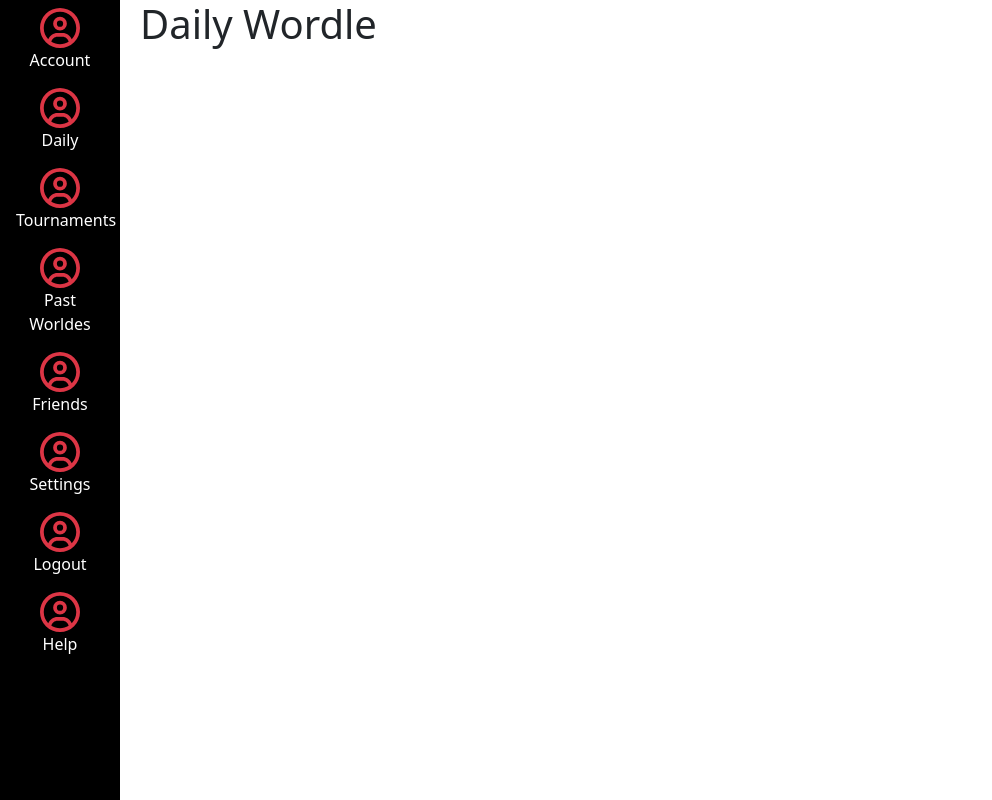
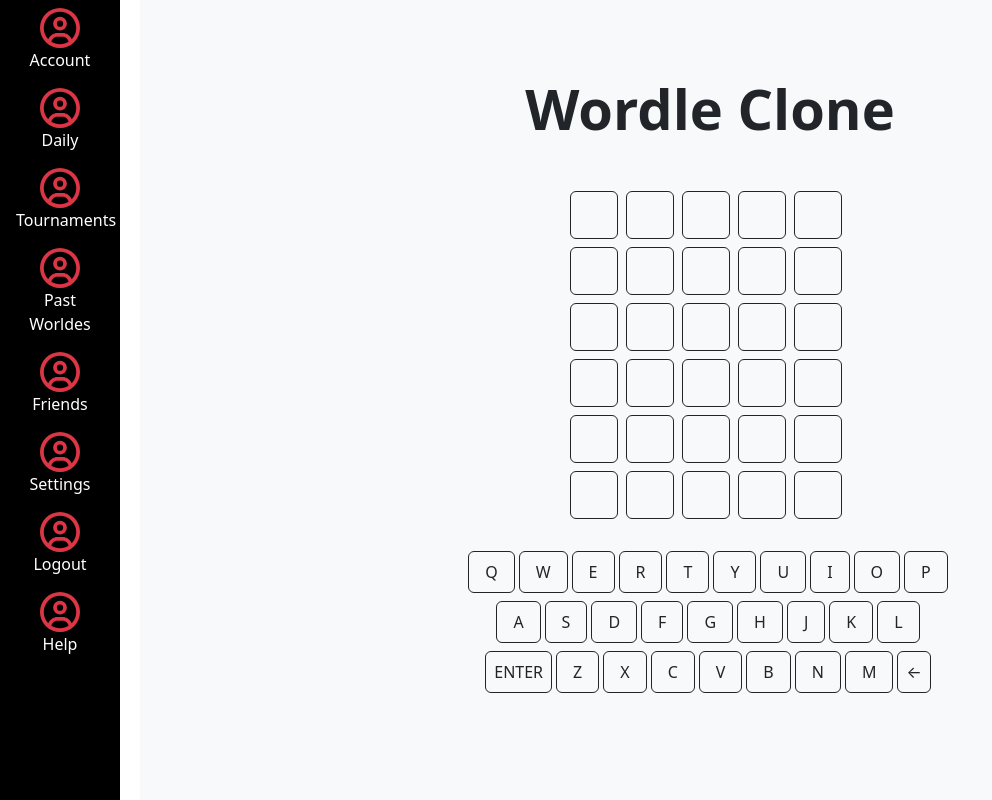
Before and after one commit to jakefriedman519/social-wordle-react-web-app, a React (Vite) app: page /wordle in a window 1280 px wide. Shown: the whole page, without its empty margins (0-992 px from the left). Built offline with nearby package versions, Linux system fonts and the light colour scheme; no server answers.

Commit message:
feat: wordle skeleton

```diff
--- a/src/Worldes/index.tsx
+++ b/src/Worldes/index.tsx
@@ -1,4 +1,144 @@
-export default function Worldes() {
-  // this is the default component
-  return <><h1>Daily Wordle</h1></>;
+import { useState, useEffect } from "react";
+
+// TODO this was generated by v0, we need to clean this up and make it work properly ...
+export default function WordleGame() {
+  const getRandomWord = () => {
+    // TODO get from backend
+    const words = ["APPLE"];
+    return words[Math.floor(Math.random() * words.length)];
+  };
+
+  const [targetWord, setTargetWord] = useState("");
+  const [guesses, setGuesses] = useState<string[]>([]);
+  const [currentGuess, setCurrentGuess] = useState("");
+  const [gameOver, setGameOver] = useState(false);
+
+  useEffect(() => {
+    setTargetWord(getRandomWord());
+  }, []);
+
+  const handleKeyPress = (key: string) => {
+    if (gameOver) return;
+
+    if (key === "ENTER") {
+      if (currentGuess.length === 5) {
+        const newGuesses = [...guesses, currentGuess];
+        setGuesses(newGuesses);
+        setCurrentGuess("");
+
+        if (currentGuess === targetWord || newGuesses.length === 6) {
+          setGameOver(true);
+        }
+      }
+    } else if (key === "BACKSPACE") {
+      setCurrentGuess(currentGuess.slice(0, -1));
+    } else if (currentGuess.length < 5) {
+      setCurrentGuess(currentGuess + key);
+    }
+  };
+
+  const resetGame = () => {
+    setTargetWord(getRandomWord());
+    setGuesses([]);
+    setCurrentGuess("");
+    setGameOver(false);
+  };
+
+  const getLetterColor = (
+    letter: string,
+    index: number,
+    guessIndex: number
+  ) => {
+    if (guessIndex >= guesses.length) return "bg-light";
+    if (letter === targetWord[index]) return "bg-success text-white";
+    if (targetWord.includes(letter)) return "bg-warning text-dark";
+    return "bg-secondary text-white";
+  };
+
+  const getKeyColor = (key: string) => {
+    const flatGuesses = guesses.join("");
+    if (targetWord.includes(key) && flatGuesses.includes(key)) {
+      return "btn-outline-warning";
+    }
+    if (
+      guesses.some((guess) =>
+        guess
+          .split("")
+          .some((letter, i) => letter === key && targetWord[i] === key)
+      )
+    ) {
+      return "btn-outline-success";
+    }
+    if (flatGuesses.includes(key)) {
+      return "btn-outline-secondary";
+    }
+    return "btn-outline-dark";
+  };
+
+  return (
+    <div className="container-fluid min-vh-100 d-flex flex-column justify-content-center align-items-center bg-light py-5">
+      <h1 className="display-4 fw-bold mb-5">Wordle Clone</h1>
+
+      {/* Guess Grid */}
+      <div className="mb-4">
+        {[...Array(6)].map((_, rowIndex) => (
+          <div key={rowIndex} className="d-flex mb-2">
+            {[...Array(5)].map((_, colIndex) => {
+              const letter =
+                (guesses[rowIndex] || currentGuess)[colIndex] || "";
+              return (
+                <div
+                  key={colIndex}
+                  className={`border border-dark rounded me-2 ${getLetterColor(
+                    letter,
+                    colIndex,
+                    rowIndex
+                  )} d-flex justify-content-center align-items-center`}
+                  style={{ width: "3rem", height: "3rem" }}
+                >
+                  <span className="fs-4 fw-bold">{letter.toUpperCase()}</span>
+                </div>
+              );
+            })}
+          </div>
+        ))}
+      </div>
+
+      {/* Keyboard */}
+      <div className="mb-4">
+        {[
+          ["Q", "W", "E", "R", "T", "Y", "U", "I", "O", "P"],
+          ["A", "S", "D", "F", "G", "H", "J", "K", "L"],
+          ["ENTER", "Z", "X", "C", "V", "B", "N", "M", "BACKSPACE"],
+        ].map((row, rowIndex) => (
+          <div key={rowIndex} className="d-flex justify-content-center mb-2">
+            {row.map((key) => (
+              <button
+                key={key}
+                onClick={() => handleKeyPress(key)}
+                className={`btn ${getKeyColor(key)} me-1 ${
+                  key.length > 1 ? "px-2 py-1 fs-6" : "px-3 py-2"
+                }`}
+              >
+                {key === "BACKSPACE" ? "←" : key}
+              </button>
+            ))}
+          </div>
+        ))}
+      </div>
+
+      {/* Game Over Message */}
+      {gameOver && (
+        <div className="text-center">
+          <p className="fs-4 fw-bold mb-2">
+            {guesses.includes(targetWord) ? "You won!" : "Game Over"}
+          </p>
+          <p className="mb-3">The word was: {targetWord}</p>
+          <button className="btn btn-primary" onClick={resetGame}>
+            Play Again
+          </button>
+        </div>
+      )}
+    </div>
+  );
 }
```
Also changed, not shown: src/Worldes/Keyboard.tsx (added, +55 -0 lines).
